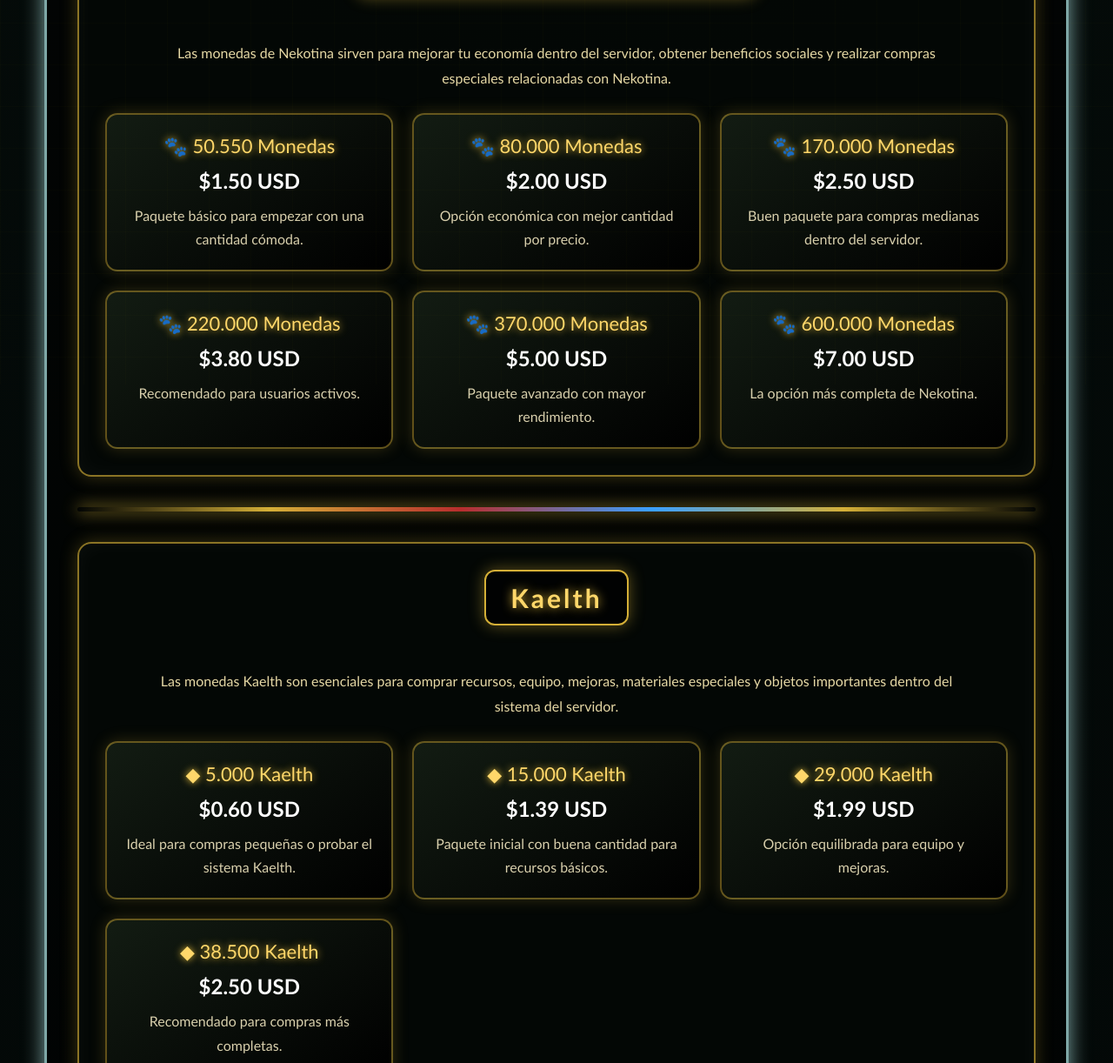
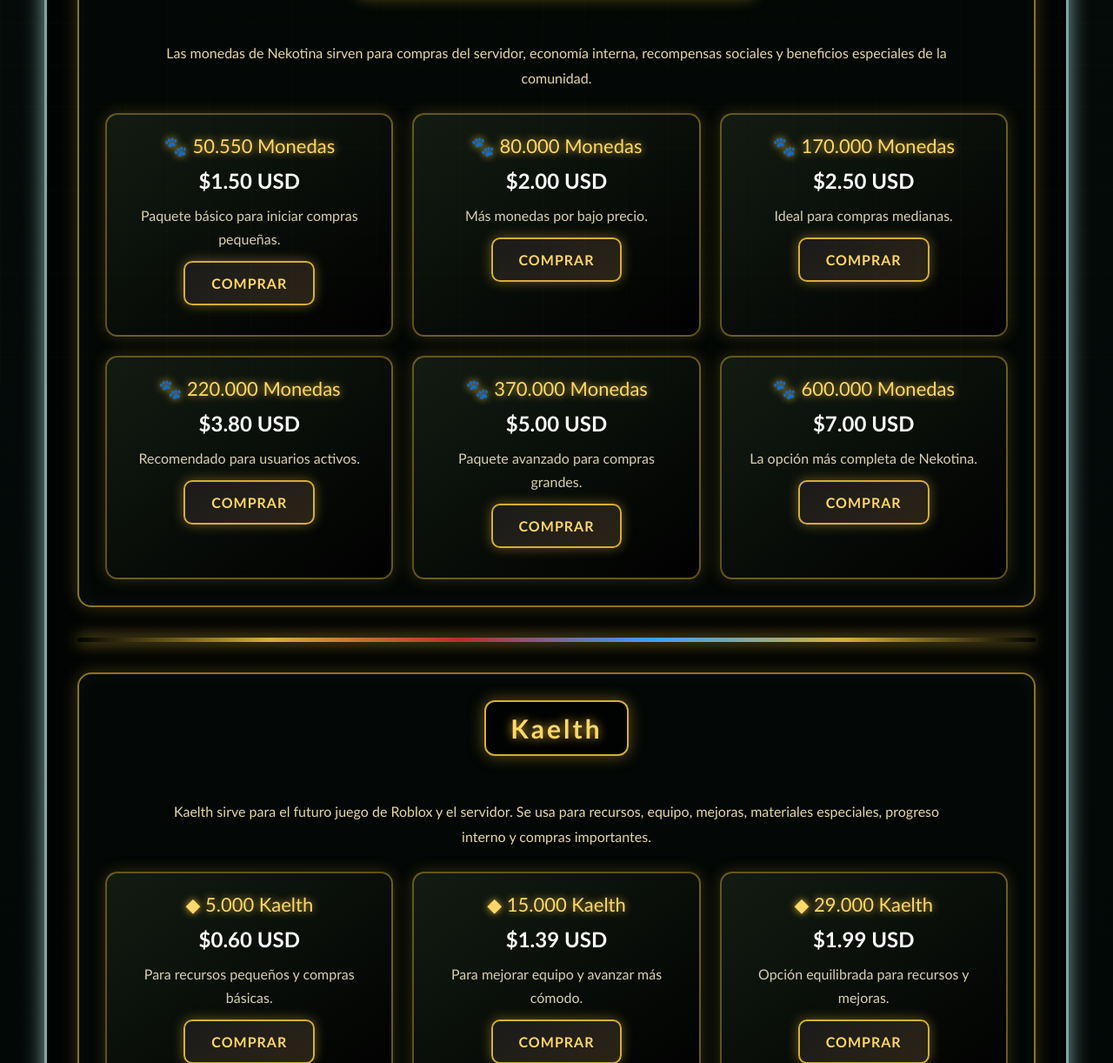
Before and after one commit to Liebane/crimsonWind, a plain HTML site: page monedas.html in a window 1280 px wide. Shown: the part 358-1580 px from the top of the page at 87% size. Drawn offline with Linux system fonts and the light colour scheme.

Commit message:
Revise monedas.html with updated currency details
Updated product descriptions and added purchase links for Nekotina and Kaelth currencies.

```diff
--- a/monedas.html
+++ b/monedas.html
@@ -21,46 +21,54 @@
 <h2>🐱 Monedas de Nekotina</h2>
 
 <p class="info">
-            Las monedas de Nekotina sirven para mejorar tu economía dentro del servidor,
-            obtener beneficios sociales y realizar compras especiales relacionadas con Nekotina.
+Las monedas de Nekotina sirven para compras del servidor, economía interna,
+recompensas sociales y beneficios especiales de la comunidad.
 </p>
 
 <div class="product-list">
+
 <div class="product-card">
 <span>🐾 50.550 Monedas</span>
 <strong>$1.50 USD</strong>
-                <p>Paquete básico para empezar con una cantidad cómoda.</p>
+<p>Paquete básico para iniciar compras pequeñas.</p>
+<a href="comprar.html?producto=50.550 Monedas de Nekotina&precio=1.50" class="button">Comprar</a>
 </div>
 
 <div class="product-card">
 <span>🐾 80.000 Monedas</span>
 <strong>$2.00 USD</strong>
-                <p>Opción económica con mejor cantidad por precio.</p>
+<p>Más monedas por bajo precio.</p>
+<a href="comprar.html?producto=80.000 Monedas de Nekotina&precio=2.00" class="button">Comprar</a>
 </div>
 
 <div class="product-card">
 <span>🐾 170.000 Monedas</span>
 <strong>$2.50 USD</strong>
-                <p>Buen paquete para compras medianas dentro del servidor.</p>
+<p>Ideal para compras medianas.</p>
+<a href="comprar.html?producto=170.000 Monedas de Nekotina&precio=2.50" class="button">Comprar</a>
 </div>
 
 <div class="product-card">
 <span>🐾 220.000 Monedas</span>
 <strong>$3.80 USD</strong>
 <p>Recomendado para usuarios activos.</p>
+<a href="comprar.html?producto=220.000 Monedas de Nekotina&precio=3.80" class="button">Comprar</a>
 </div>
 
 <div class="product-card">
 <span>🐾 370.000 Monedas</span>
 <strong>$5.00 USD</strong>
-                <p>Paquete avanzado con mayor rendimiento.</p>
+<p>Paquete avanzado para compras grandes.</p>
+<a href="comprar.html?producto=370.000 Monedas de Nekotina&precio=5.00" class="button">Comprar</a>
 </div>
 
 <div class="product-card">
 <span>🐾 600.000 Monedas</span>
 <strong>$7.00 USD</strong>
 <p>La opción más completa de Nekotina.</p>
+<a href="comprar.html?producto=600.000 Monedas de Nekotina&precio=7.00" class="button">Comprar</a>
 </div>
+
 </div>
 </section>
 
@@ -70,34 +78,40 @@
 <h2>Kaelth</h2>
 
 <p class="info">
-            Las monedas Kaelth son esenciales para comprar recursos, equipo,
-            mejoras, materiales especiales y objetos importantes dentro del sistema del servidor.
+Kaelth sirve para el futuro juego de Roblox y el servidor. Se usa para recursos,
+equipo, mejoras, materiales especiales, progreso interno y compras importantes.
 </p>
 
 <div class="product-list">
+
 <div class="product-card">
 <span>◆ 5.000 Kaelth</span>
 <strong>$0.60 USD</strong>
-                <p>Ideal para compras pequeñas o probar el sistema Kaelth.</p>
+<p>Para recursos pequeños y compras básicas.</p>
+<a href="comprar.html?producto=5.000 Kaelth&precio=0.60" class="button">Comprar</a>
 </div>
 
 <div class="product-card">
 <span>◆ 15.000 Kaelth</span>
 <strong>$1.39 USD</strong>
-                <p>Paquete inicial con buena cantidad para recursos básicos.</p>
+<p>Para mejorar equipo y avanzar más cómodo.</p>
+<a href="comprar.html?producto=15.000 Kaelth&precio=1.39" class="button">Comprar</a>
 </div>
 
 <div class="product-card">
 <span>◆ 29.000 Kaelth</span>
 <strong>$1.99 USD</strong>
-                <p>Opción equilibrada para equipo y mejoras.</p>
+<p>Opción equilibrada para recursos y mejoras.</p>
+<a href="comprar.html?producto=29.000 Kaelth&precio=1.99" class="button">Comprar</a>
 </div>
 
 <div class="product-card">
 <span>◆ 38.500 Kaelth</span>
 <strong>$2.50 USD</strong>
-                <p>Recomendado para compras más completas.</p>
+<p>Recomendado para usuarios activos del juego.</p>
+<a href="comprar.html?producto=38.500 Kaelth&precio=2.50" class="button">Comprar</a>
 </div>
+
 </div>
 </section>
 
```
Lines whose indentation alone changed are shown as unchanged.
